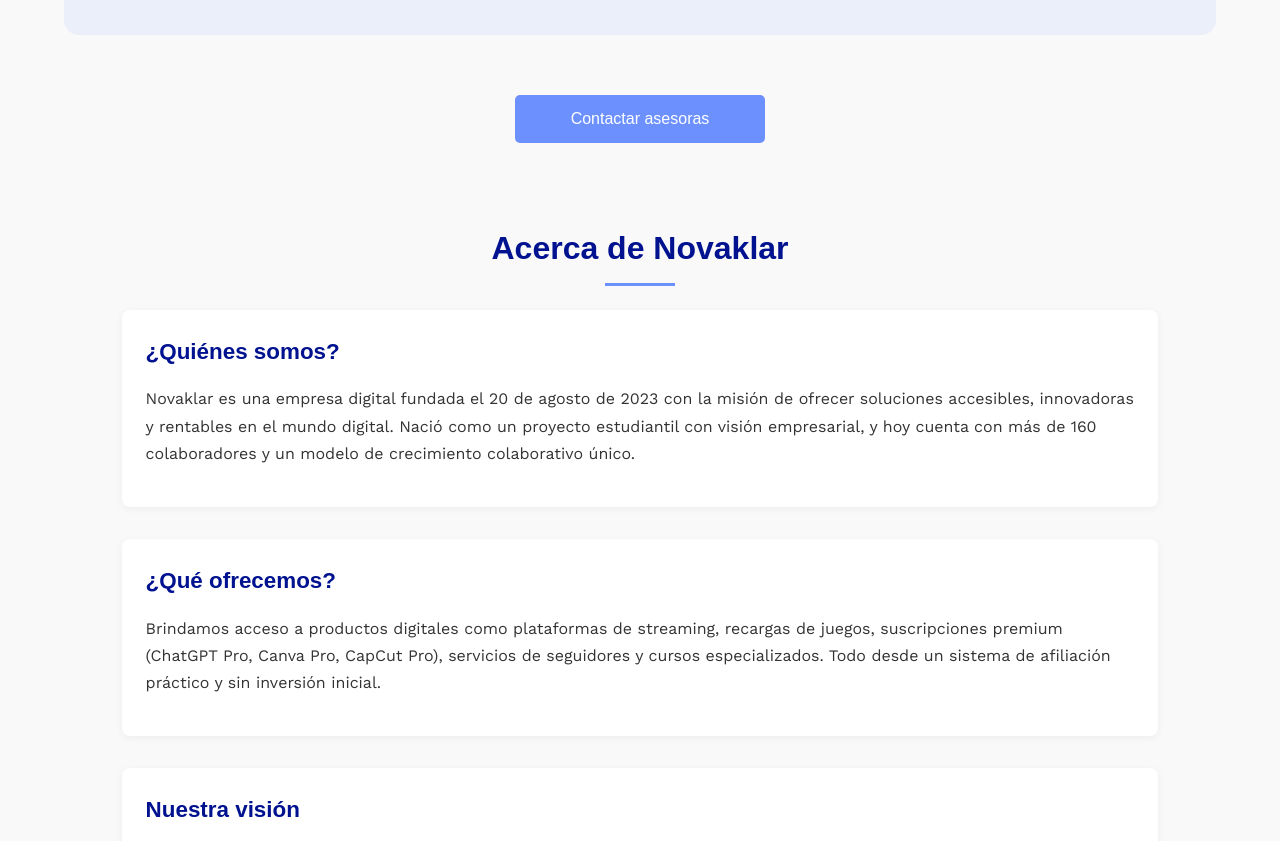
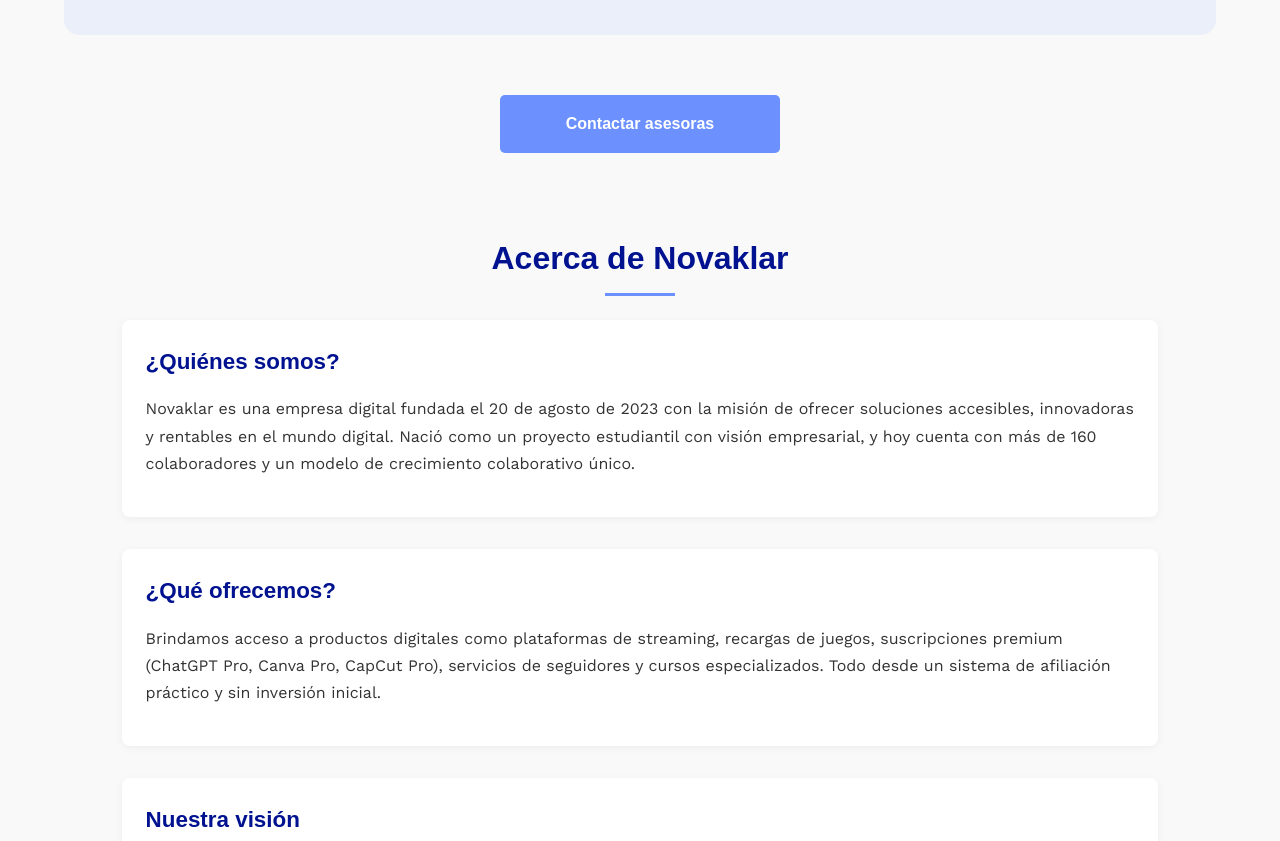
Before and after one commit to novaklar/web, a plain HTML site: page index.html in a window 1280 px wide. Shown: the part 943-1784 px from the top of the page. Drawn offline with nearby package versions, Linux system fonts and the light colour scheme; a web font is replaced by a local one.

Commit message:
Update style.css

```diff
--- a/style.css
+++ b/style.css
@@ -204,7 +204,7 @@ main {
     background-color: #6c91ff;
     color: white;
     font-family: 'Comme', sans-serif;
-    width: 250px; /* Ancho ajustado a 250px */
+    width: 280px;
     line-height: normal;
     border: none;
     border-radius: 5px;
@@ -212,7 +212,8 @@ main {
     text-align: center;
     text-decoration: none;
     transition: background-color 0.2s ease;
-    padding: 15px 16px; /* Aumentado el padding para mayor altura */
+    padding: 20px 16px; /* AUMENTADO PARA MAYOR ALTURA */
+    font-weight: bold;
 }
 
 .contact-button:hover {
```
